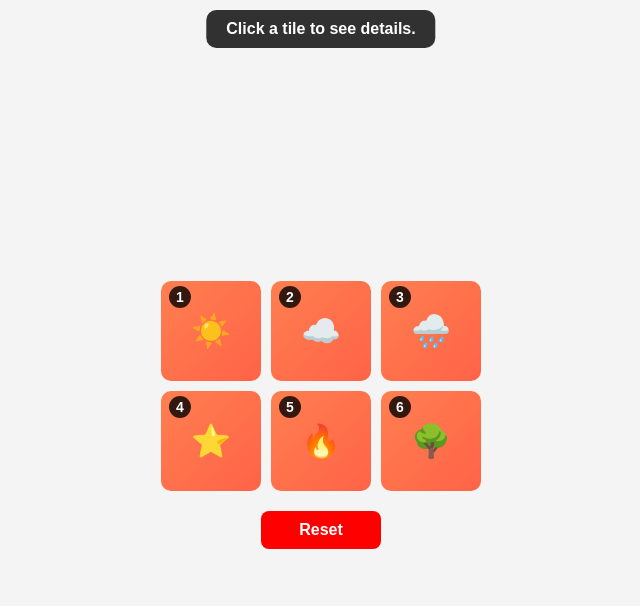
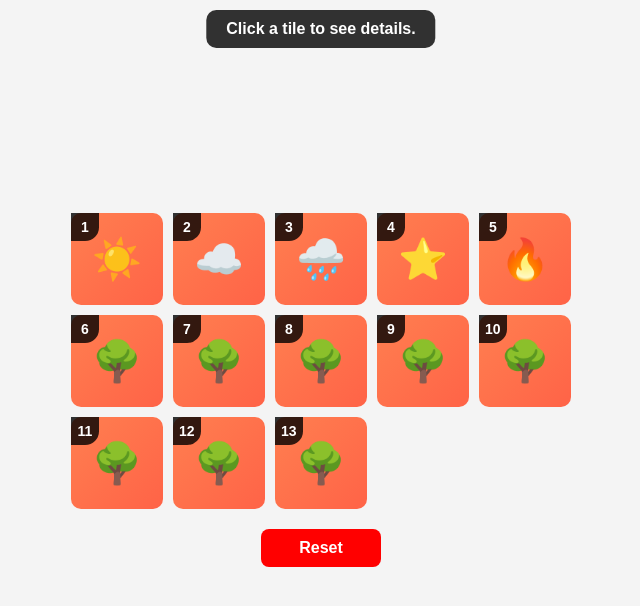
Before and after one commit to prodarkjjang/DKWQ, a plain HTML site: page funfact.html in a window 1280 px wide. Shown: the whole page, without its empty margins (319-959 px from the left). Drawn offline with Linux system fonts and the light colour scheme.

Commit message:
edited funfact

```diff
--- a/funfact.html
+++ b/funfact.html
@@ -19,6 +19,13 @@
         <div class="tile" data-info="This is a star." style="--icon: '⭐';"></div>
         <div class="tile" data-info="This is fire." style="--icon: '🔥';"></div>
         <div class="tile" data-info="This is a tree." style="--icon: '🌳';"></div>
+        <div class="tile" data-info="This is a tree." style="--icon: '🌳';"></div>
+        <div class="tile" data-info="This is a tree." style="--icon: '🌳';"></div>
+        <div class="tile" data-info="This is a tree." style="--icon: '🌳';"></div>
+        <div class="tile" data-info="This is a tree." style="--icon: '🌳';"></div>
+        <div class="tile" data-info="This is a tree." style="--icon: '🌳';"></div>
+        <div class="tile" data-info="This is a tree." style="--icon: '🌳';"></div>
+        <div class="tile" data-info="This is a tree." style="--icon: '🌳';"></div>
     </div>
     <div id="resetButton">Reset</div>
 
--- a/styles/funfact.css
+++ b/styles/funfact.css
@@ -29,32 +29,65 @@ body {
 /* Grid Container */
 .grid {
     display: grid;
-    grid-template-columns: repeat(3, 100px);
-    gap: 10px;
-    margin-top: 50px;
+    grid-template-columns: repeat(5, 1fr); /* Always 5 blocks per row */
+    gap: 10px; /* Small gap between blocks */
+    width: 95vw; /* Make sure grid takes 90% of the viewport width */
+    max-width: 500px; /* Optional: Limit max grid width */
 }
 
 /* Individual Tiles */
 .tile {
-    position: relative; /* Needed for absolute positioning of numbers */
-    width: 100px;
-    height: 100px;
+    position: relative;
+    width: 100%;
+    aspect-ratio: 1 / 1;
     display: flex;
     align-items: center;
     justify-content: center;
     background: linear-gradient(135deg, #ff7f50, #ff6347);
     color: white;
-    font-size: 2rem;
-    font-weight: bold;
+    font-size: 2.5rem;
     cursor: pointer;
     border-radius: 10px;
     transition: transform 0.2s, filter 0.2s;
     user-select: none;
 }
 
+.tile-orange {
+    background: linear-gradient(135deg, #ff7f50, #ff6347);
+}
+.tile-blue {
+    background: linear-gradient(135deg, #4682b4, #5f9ea0);
+}
+.tile-green {
+    background: linear-gradient(135deg, #32cd32, #228b22);
+}
+.tile-yellow {
+    background: linear-gradient(135deg, #ffd700, #ff8c00);
+}
+.tile-purple {
+    background: linear-gradient(135deg, #9400d3, #8a2be2);
+}
+.tile-pink {
+    background: linear-gradient(135deg, #ff1493, #ff69b4);
+}
+.tile-black {
+    background: linear-gradient(135deg, #000000, #333333);
+}
+.tile-black {
+    background: linear-gradient(135deg, #000000, #333333);
+}
+.tile-white {
+    background: linear-gradient(135deg, #ffffff, #dddddd);
+}
+.tile-beige {
+    background: linear-gradient(135deg, #f5f5dc, #d2b48c);
+}
+
+
 /* Before Click */
 .tile::before {
     content: var(--icon);
+    font-size: 2.5rem; /* Make icons bigger */
 }
 
 /* After Click */
@@ -67,18 +100,18 @@ body {
 .tile::after {
     content: attr(data-number);  /* Dynamically insert number */
     position: absolute;
-    top: 5px;
-    left: 8px;
+    top: 0px;
+    left: 0px;
     background: rgba(0, 0, 0, 0.8);
     color: white;
     font-size: 14px;
     font-weight: bold;
-    width: 22px;
-    height: 22px;
+    width: 30%;
+    height: 30%;
     display: flex;
     align-items: center;
     justify-content: center;
-    border-radius: 50%;
+    border-radius: 0 0 50% 0;
 }
 
 #resetButton {
```
